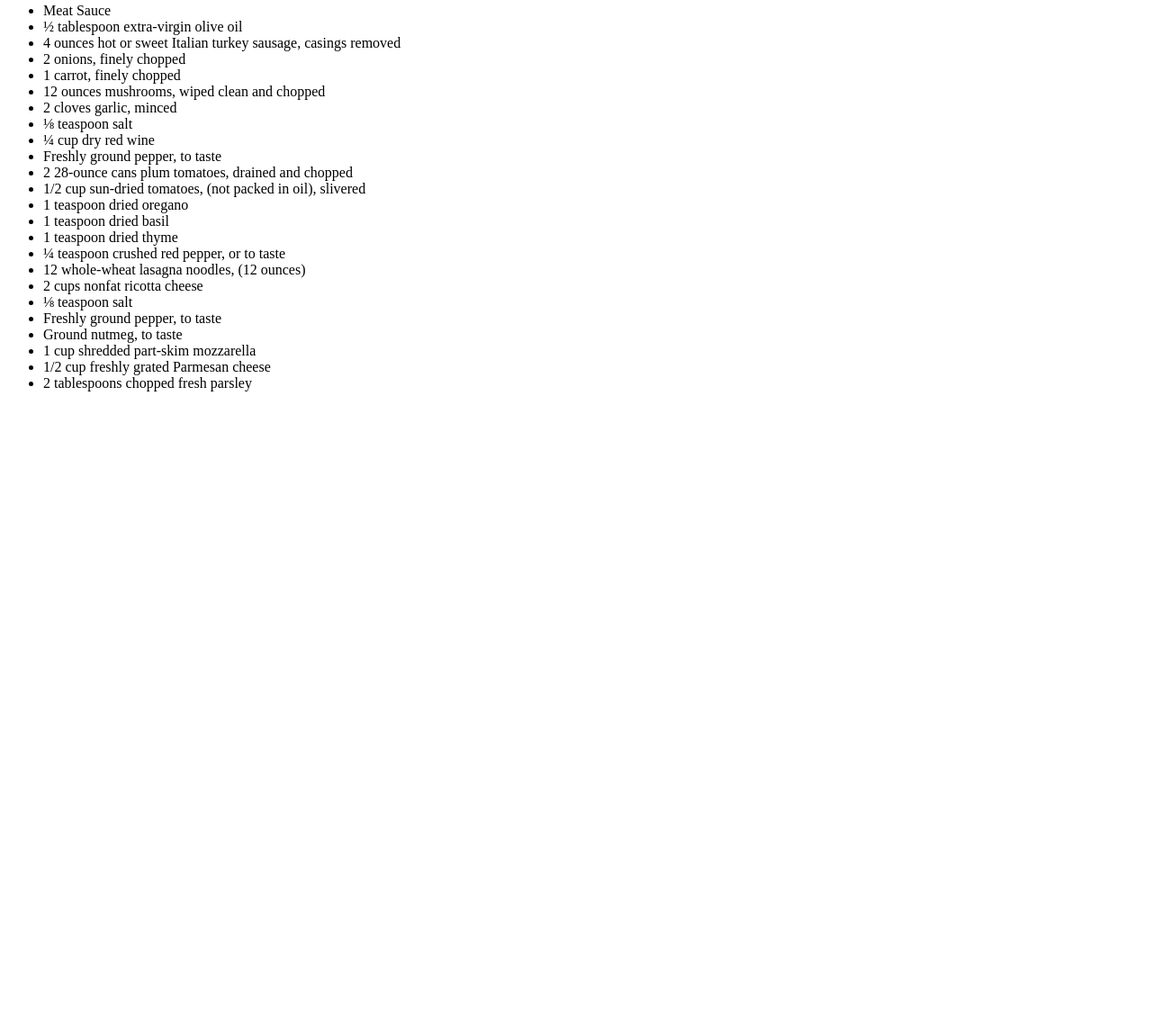
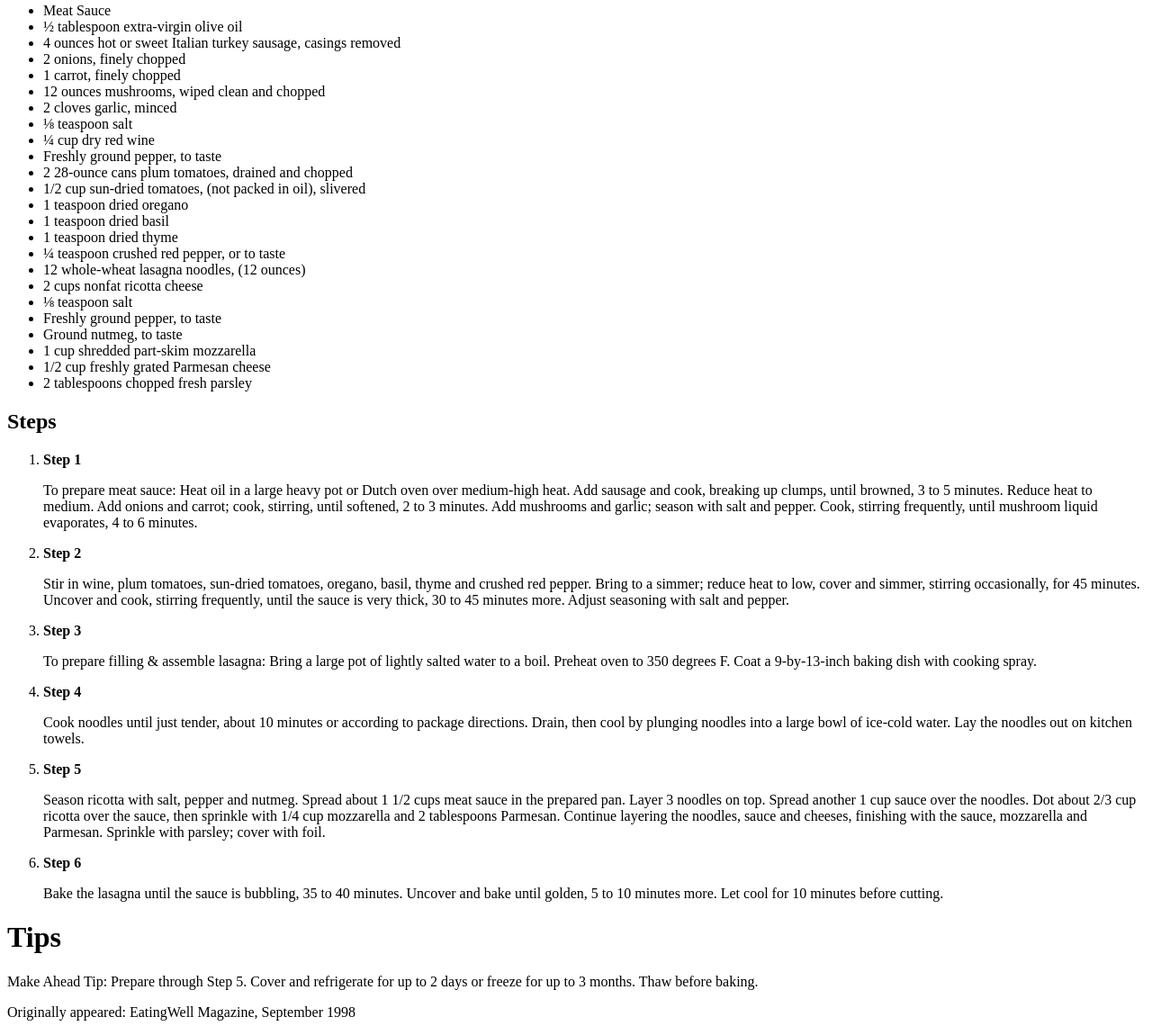
Before and after one commit to bladex0p/recipe_website, a plain HTML site: page recipes/lasagna.html in a window 1280 px wide. Shown: the part 1045-2195 px from the top of the page at 90% size. Before the commit the page ends 1496 px from the top, so only its background shows below. Drawn offline with Linux system fonts and the light colour scheme.

Commit message:
LASAGNA RECIPE STEPS ADDED-----------6 steps added on how to exactly create the recipe

```diff
--- a/recipes/lasagna.html
+++ b/recipes/lasagna.html
@@ -46,6 +46,45 @@
                 <li>1/2 cup freshly grated Parmesan cheese</li>
                 <li>2 tablespoons chopped fresh parsley</li>
             </ul>
+
+            <h2>Steps</h2>
+            <ol>
+                <li><strong>Step 1</strong></li>
+                <p>To prepare meat sauce: Heat oil in a large heavy pot or Dutch oven over medium-high heat.
+                    Add sausage and cook, breaking up clumps, until browned, 3 to 5 minutes. Reduce heat to medium.
+                    Add onions and carrot; cook, stirring, until softened, 2 to 3 minutes. Add mushrooms and garlic;
+                    season with salt and pepper. Cook, stirring frequently, until mushroom liquid evaporates, 4 to 6 minutes.</p>
+
+                <li><strong>Step 2</strong></li>
+                <p>Stir in wine, plum tomatoes, sun-dried tomatoes, oregano, basil, thyme and crushed red pepper.
+                    Bring to a simmer; reduce heat to low, cover and simmer, stirring occasionally, for 45 minutes.
+                    Uncover and cook, stirring frequently, until the sauce is very thick, 30 to 45 minutes more.
+                    Adjust seasoning with salt and pepper.</p>
+
+                <li><strong>Step 3</strong></li>
+                <p>To prepare filling & assemble lasagna: Bring a large pot of lightly salted water to a boil.
+                    Preheat oven to 350 degrees F. Coat a 9-by-13-inch baking dish with cooking spray.</p>
+
+                <li><strong>Step 4</strong></li>
+                <p>Cook noodles until just tender, about 10 minutes or according to package directions. Drain,
+                    then cool by plunging noodles into a large bowl of ice-cold water. Lay the noodles out on kitchen towels.</p>
+
+                <li><strong>Step 5</strong></li>
+                <p>Season ricotta with salt, pepper and nutmeg. Spread about 1 1/2 cups meat sauce in the prepared pan.
+                    Layer 3 noodles on top. Spread another 1 cup sauce over the noodles. Dot about 2/3 cup ricotta over
+                    the sauce, then sprinkle with 1/4 cup mozzarella and 2 tablespoons Parmesan. Continue layering the noodles,
+                    sauce and cheeses, finishing with the sauce, mozzarella and Parmesan. Sprinkle with parsley; cover with foil.</p>
+
+                <li><strong>Step 6</strong></li>
+                <p>Bake the lasagna until the sauce is bubbling, 35 to 40 minutes. Uncover and bake until golden, 5 to 10 minutes more.
+                    Let cool for 10 minutes before cutting.</p>
+            </ol>
+
+            <h1>Tips</h1>
+            <p>Make Ahead Tip: Prepare through Step 5. Cover and refrigerate for up to 2 days or freeze for up to 3 months.
+                Thaw before baking.</p>
+
+                <p>Originally appeared: EatingWell Magazine, September 1998</p>
     </body>
 
 
```
